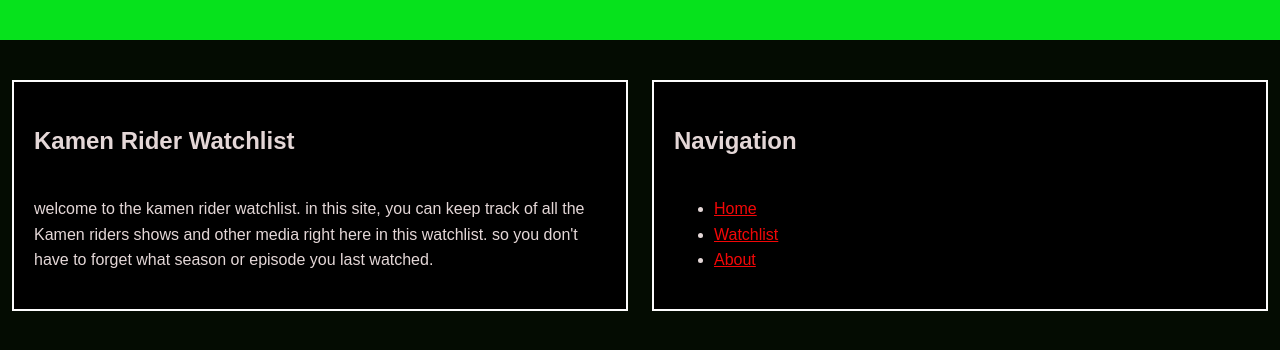
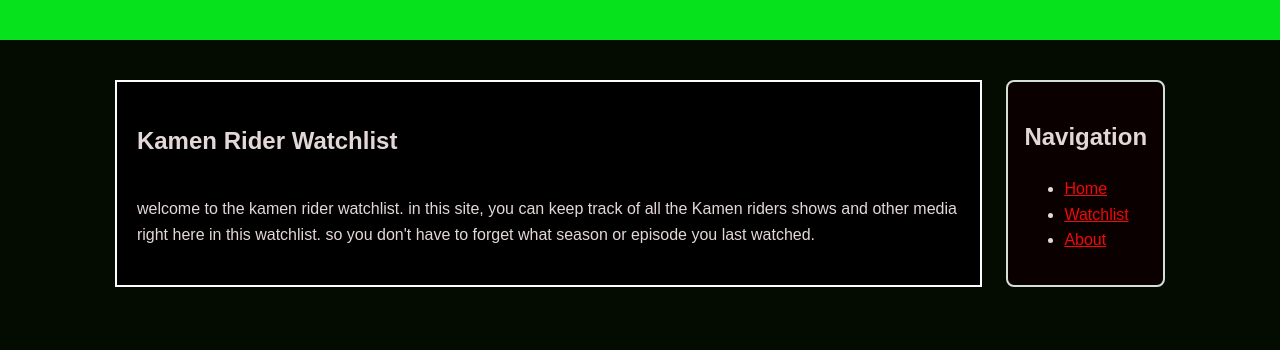
Before and after one commit to ElijahFer7120/Week-3_Web, a plain HTML site: page index.html in a window 1280 px wide. Shown: the part 118-468 px from the top of the page. Drawn offline with Linux system fonts and the light colour scheme.

Commit message:
modified

```diff
--- a/index.html
+++ b/index.html
@@ -21,14 +21,14 @@
                 </p>
             </article>
 
-            <article class="card">
+            <aside class="sidebar">
                 <h2>Navigation</h2>
                 <ul>
                     <li><a href="index.html">Home</a></li>
                     <li><a href="content.html">Watchlist</a></li>
                     <li><a href="about.html">About</a></li>
                 </ul>
-            </article>
+            </aside>
         </section>
     </main>
 </body>
--- a/styles.css
+++ b/styles.css
@@ -50,8 +50,20 @@
   padding: 20px;
   flex-direction: column;
   display: flex;
-  flex: 3;
+  flex: 0.8;
 }
+
+.sidebar {
+  background: rgb(11, 0, 0);
+  border: 2px solid #d5ded8;
+  border-radius: 8px;
+  padding: 16px;
+}
+
+.sidebar h2 {
+  flex: 2;
+}
+
 
 @media (max-width: 750px) {
   .card-grid {
```
Also changed, not shown: Content.html (+2 -2 lines), about.html (+1 -3 lines).
